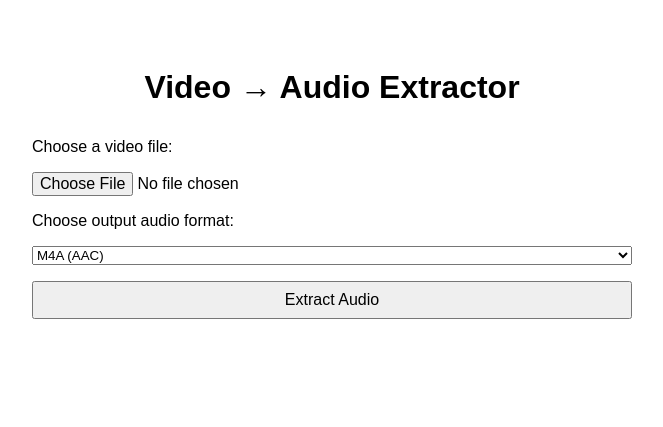
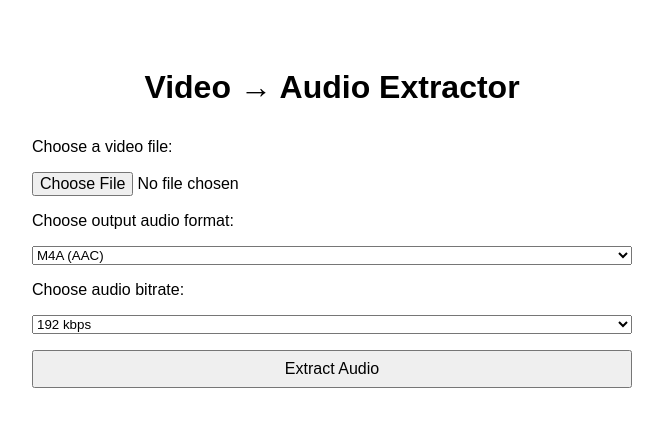
Before and after one commit to cfullelove/video-audio-extractor, a Flask app: page / in a window 1280 px wide. Shown: the top 427 px of the page, without its empty margins (308-971 px from the left). Run offline with Flask 2, Linux system fonts and the light colour scheme.

Commit message:
feat: Add configurable bitrate and document API usage
This commit introduces two main enhancements:

1.  **Configurable Audio Bitrate:**
    *   Users can now select the audio bitrate for the output file from options: 64kbps, 128kbps, or 192kbps.
    *   A new dropdown menu has been added to the web interface (`templates/upload.html`).
    *   The backend (`app.py`) has been updated to accept and apply the selected bitrate to the `ffmpeg` conversion.
    *   192kbps is set as the default bitrate.

2.  **API Usage Documentation:**
    *   The `Readme.md` has been updated to include a new section ("API Usage (e.g., with `curl`)").
    *   This section explains how to interact with the service programmatically using `curl`, providing an example command that includes file upload, output format selection, and bitrate selection.

These changes provide users with more control over audio quality and clarify how to use the service via command-line tools.

Affected files:
-   `video-to-audio/app.py`
-   `video-to-audio/templates/upload.html`
-   `video-to-audio/Readme.md`

```diff
--- a/app.py
+++ b/app.py
@@ -44,6 +44,12 @@ def upload_file():
                 flash("Invalid output format selected.")
                 return redirect(request.url)
 
+            # Get desired bitrate from form (default to 192k)
+            bitrate = request.form.get("bitrate", "192k").lower()
+            if bitrate not in ["64k", "128k", "192k"]:
+                flash("Invalid bitrate selected.")
+                return redirect(request.url)
+
             # Define output filename
             base_name = os.path.splitext(file.filename)[0]
             output_filename = f"{base_name}_{unique_id}.{output_format}"
@@ -59,9 +65,9 @@ def upload_file():
 
             # Add format-specific options
             if output_format == "mp3":
-                cmd.extend(["-acodec", "libmp3lame", "-ab", "192k", "-ar", "44100"])
+                cmd.extend(["-acodec", "libmp3lame", "-ab", bitrate, "-ar", "44100"])
             elif output_format == "m4a":
-                cmd.extend(["-acodec", "aac", "-b:a", "192k"]) # Using -b:a for AAC bitrate
+                cmd.extend(["-acodec", "aac", "-b:a", bitrate])
 
             cmd.append(output_path)
 
--- a/templates/upload.html
+++ b/templates/upload.html
@@ -56,6 +56,13 @@
       <option value="m4a" selected>M4A (AAC)</option>
     </select>
 
+    <label for="bitrate">Choose audio bitrate:</label>
+    <select name="bitrate" id="bitrate">
+      <option value="64k">64 kbps</option>
+      <option value="128k">128 kbps</option>
+      <option value="192k" selected>192 kbps</option>
+    </select>
+
     <button type="submit">Extract Audio</button>
   </form>
 </body>
```
Also changed, not shown: Readme.md.
